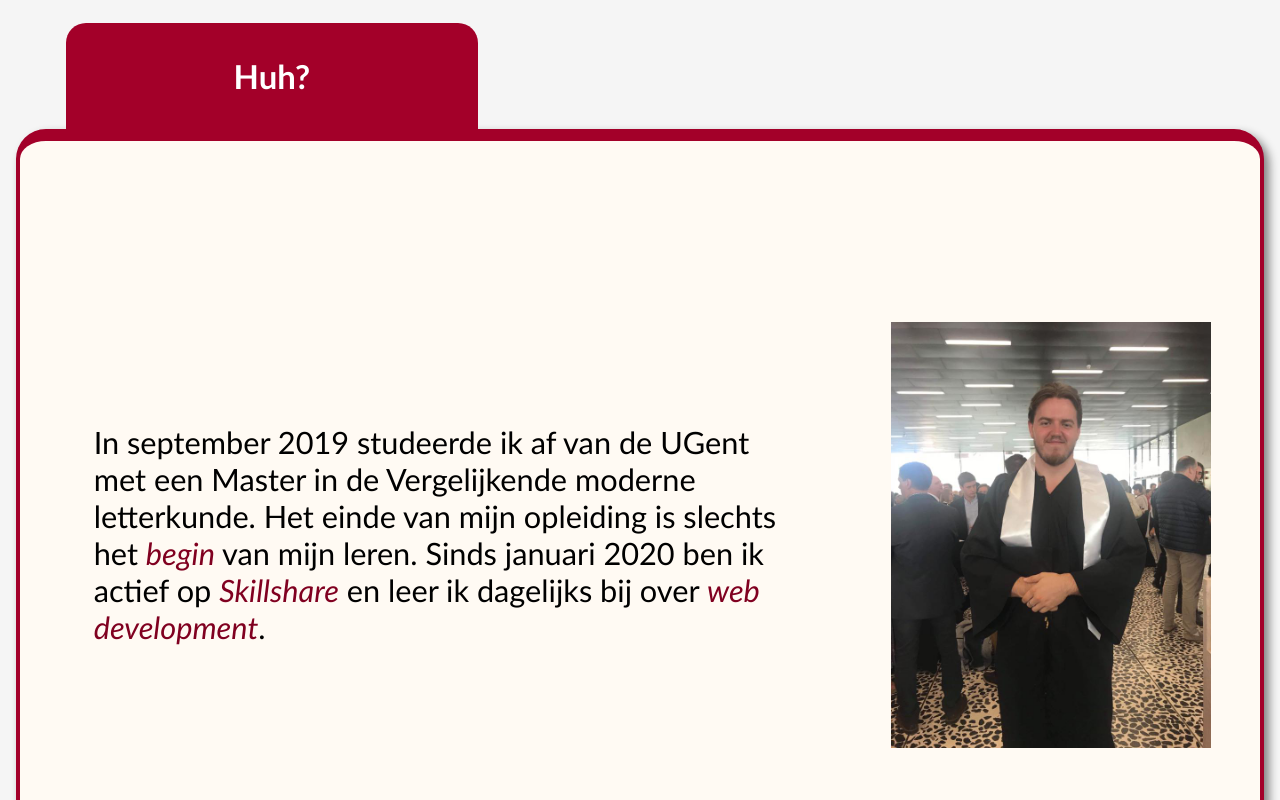
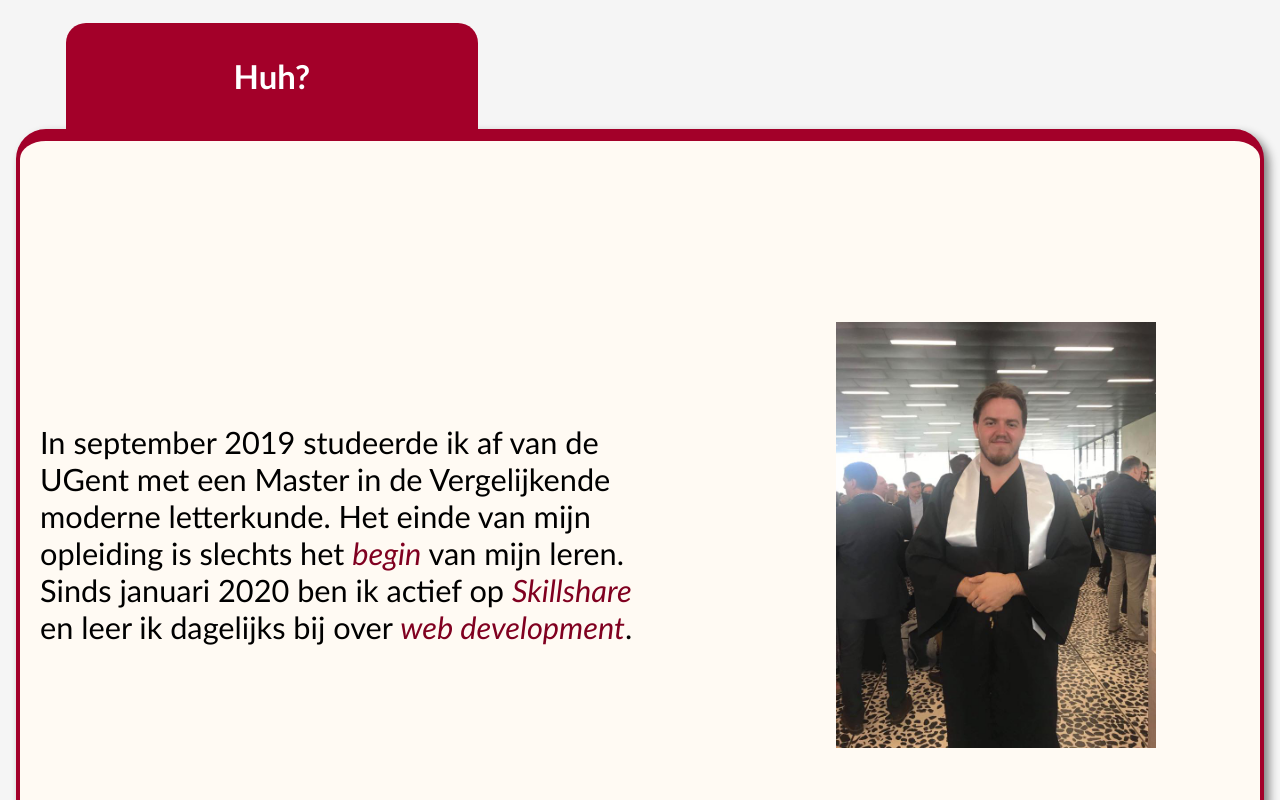
Before and after one commit to jorgevds/resume, a plain HTML site: page index.html in a window 1280 px wide. Shown: the part 1060-1860 px from the top of the page. Drawn offline with nearby package versions, Linux system fonts and the light colour scheme.

Commit message:
content is now in a grid

```diff
--- a/index.html
+++ b/index.html
@@ -29,12 +29,13 @@
                     <h3>Huh?</h3>
                 </span>
                 <div class="container">
-                    <div class="second">In september 2019 studeerde ik af van de UGent met een Master in de Vergelijkende
+                    <div class="second">In september 2019 studeerde ik af van de UGent met een Master in de
+                        Vergelijkende
                         moderne letterkunde. Het einde van mijn opleiding is slechts het <span
                             class="keyword">begin</span> van mijn leren. Sinds januari 2020 ben ik actief op <span
                             class="keyword">Skillshare</span> en leer ik dagelijks bij over <span class="keyword">web
                             development</span>. </div>
-                    <div class="photos"><img src="graduation.jpg" id="graduation-photo"></div>
+                    <div class="photos grad"><img src="graduation.jpg" id="graduation-photo"></div>
                 </div>
             </div>
 
@@ -94,7 +95,8 @@
                     <h3>En verder?</h3>
                 </span>
                 <div class="container">
-                    <div class="second outro">Verder heb ik meerdere jaren ervaring op de arbeidsmarkt, zowel als student als
+                    <div class="second outro">Verder heb ik meerdere jaren ervaring op de arbeidsmarkt, zowel als
+                        student als
                         loontrekkende. Ik werk graag <span class="keyword">zelfstandig</span> en <span
                             class="keyword">doelgericht</span> aan opdrachten, maar functioneer ook zeer goed in een
                         <span class="keyword">team</span>. Ik ben vlot in de omgang en sociaal, heb een goed <span
@@ -104,8 +106,9 @@
                         Wat kennis en vaardigheden betreft, ben ik een <span class="keyword">omnivoor</span>: ik ben
                         altijd op zoek naar nieuwe ervaringen, meer kennis en meer skills. Ik ben daardoor zeer <span
                             class="keyword">"coachable"</span>: ik luister zeer aandachtig en zet mijn ego volledig
-                        opzij. Wanneer ik aan iets begin, wil ik het écht goed kunnen.
-                        <br>
+                        opzij. Wanneer ik aan iets begin, wil ik het écht goed kunnen.</div>
+                    <div class="second outro">
+
                         Elke nieuwe uitdaging is een kans om mijzelf te bewijzen en mij <span class="keyword">volledig
                             in
                             te zetten</span>, zij het in mijn opleiding aan de UGent of achter de kassa van de
@@ -113,9 +116,11 @@
                         efficiënt mogelijk <span class="keyword">op te lossen</span>. In mijn reis om te leren
                         programmeren is dat ook niet anders.
                         <br>
-                        Bovenal ben ik enorm <span class="keyword">nieuwsgierig</span>. Ik knik niet alleen "ja" als men
+                        Bovenal ben ik enorm <span class="keyword">nieuwsgierig</span>. Ik knik niet alleen "ja" als
+                        men
                         mij iets vertelt, maar stel ook gerichte vragen en zoek alles nog eens op. Het onderwerp is
                         daarbij niet van belang; de kans om <span class="keyword">bij te leren</span> wel.</div>
+
 
                 </div>
             </div>
--- a/style.css
+++ b/style.css
@@ -36,8 +36,9 @@ header, footer {
 /* Backdrop for all the content */
 
 .container {
-  display: flex;
-  justify-content: space-evenly;
+  display: grid;
+  grid-template-columns: repeat(auto-fit, minmax(20%, 1fr));
+  justify-content: center;
   width: 100%;
   max-width: 100%;
   min-height: 100vh;
@@ -71,18 +72,21 @@ header, footer {
   ;
 }
 
-/* Text */
+/* This aligns the text to the right of the photo, i.e. the right side is flattened */
 
-.first, .second, .portfolio {
-  padding: 15px;
-  width: 60%;
+.first {
+  padding: 20px 20px 20px 0;
+  text-align: right;
 }
 
-.outro {
-  width: 100%;
-  font-size: 2.4vw;
-  padding: 5%;
+/* Left side flattened */
+
+.second {
+  padding: 0 0 0 20px;
+  text-align: left;
 }
+
+/* Text in the portfolio and outro sections*/
 
 .portfolio {
   margin-top: 0;
@@ -90,17 +94,11 @@ header, footer {
   width: 100%;
 }
 
-/* This aligns the text to the right of the photo, i.e. the right side is flattened */
-
-.first {
-  padding: 30px 0;
-  text-align: right;
-}
-
-/* Left side flattened */
-
-.second {
-  text-align: left;
+.outro {
+  width: 100%;
+  height: auto;
+  font-size: 2.4vw;
+  padding: 20px;
 }
 
 /* Images */
@@ -108,7 +106,12 @@ header, footer {
 .photos {
   width: 25vw;
   height: auto;
-  padding: 10;
+  padding: 10px;
+  margin: 10%;
+}
+
+.grad {
+  margin-left: 30%;
 }
 
 /* Some photos have different original sizes, hence the need for more specific markup */
@@ -125,7 +128,7 @@ img {
   width: 34vw;
 }
 
-.logo {
+#logos {
   padding-left: 0;
 }
 
@@ -172,6 +175,7 @@ img {
   height: auto;
   padding: 20px;
   text-align: center;
+  margin: auto;
 }
 
 /* Footer and navbar */
```
